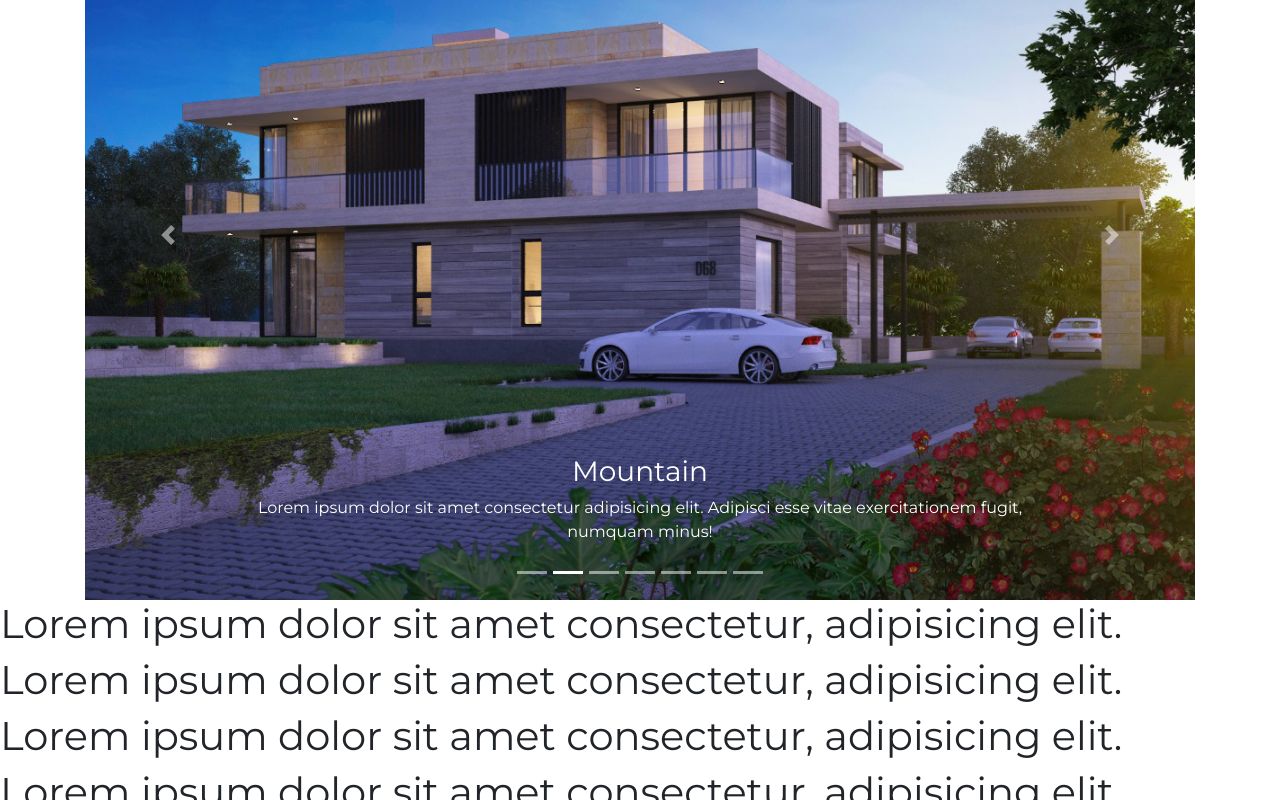
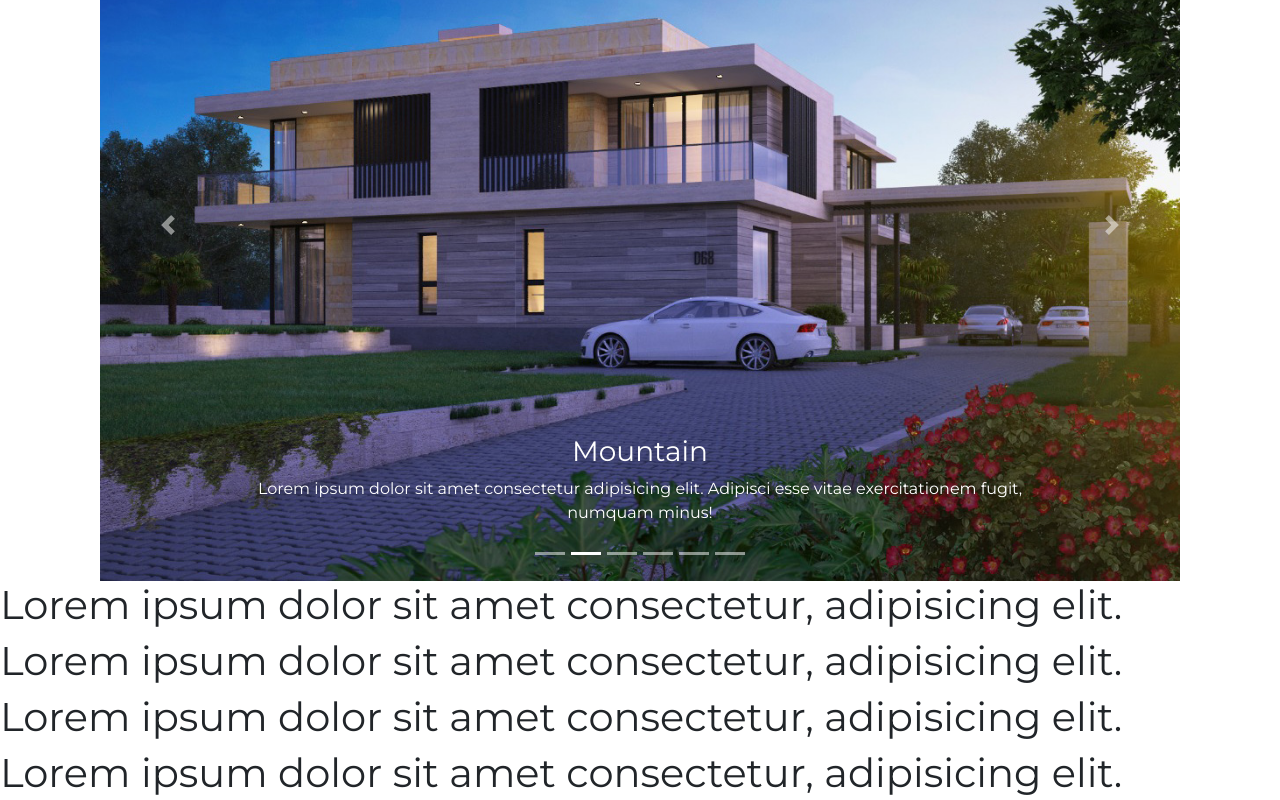
Before and after one commit to Cosmas6/Lope, a React (Create React App) app: page /designs in a window 1280 px wide. Shown: the part 1430-2230 px from the top of the page. Built offline with nearby package versions, Linux system fonts and the light colour scheme.

Commit message:
Carousel Sizing

```diff
--- a/src/components/DesignSection.js
+++ b/src/components/DesignSection.js
@@ -34,6 +34,7 @@ const Designs = () => {
         </div>
         <div className="belowtext"></div>
       </DesignPage>
+      <Container>
         <div class="container">
           <div class="carousel slide" id="main-carousel" data-ride="carousel">
             <ol class="carousel-indicators">
@@ -47,20 +48,19 @@ const Designs = () => {
               <li data-target="#main-carousel" data-slide-to="3"></li>
               <li data-target="#main-carousel" data-slide-to="4"></li>
               <li data-target="#main-carousel" data-slide-to="5"></li>
-            <li data-target="#main-carousel" data-slide-to="6"></li>
             </ol>
 
             {/* <!-- /.carousel-indicators --> */}
 
             <div class="carousel-inner">
               <div class="carousel-item active">
-              <img class="d-block img-fluid" src={plot1} alt="" />
+                <img class="d-block img-fluid container-fluid" src={plot1} alt="" />
                 <div class="carousel-caption d-none d-md-block">
                   <h1>Mountain</h1>
                 </div>
               </div>
               <div class="carousel-item">
-              <img class="d-block img-fluid" src={plot2} alt="" />
+                <img class="d-block img-fluid container-fluid" src={plot2} alt="" />
                 <div class="carousel-caption d-none d-md-block">
                   <h3>Mountain</h3>
                   <p>
@@ -70,7 +70,7 @@ const Designs = () => {
                 </div>
               </div>
               <div class="carousel-item">
-              <img class="d-block img-fluid" src={plot3} alt="" />
+                <img class="d-block img-fluid container-fluid" src={plot3} alt="" />
                 <div class="carousel-caption d-none d-md-block">
                   <h3>Mountain</h3>
                   <p>
@@ -80,7 +80,7 @@ const Designs = () => {
                 </div>
               </div>
               <div class="carousel-item">
-              <img class="d-block img-fluid" src={plot4} alt="" />
+                <img class="d-block img-fluid container-fluid" src={plot4} alt="" />
                 <div class="carousel-caption d-none d-md-block">
                   <h3>Mountain</h3>
                   <p>
@@ -90,7 +90,7 @@ const Designs = () => {
                 </div>
               </div>
               <div class="carousel-item">
-              <img class="d-block img-fluid" src={plot5} alt="" />
+                <img class="d-block img-fluid container-fluid" src={plot5} alt="" />
                 <div class="carousel-caption d-none d-md-block">
                   <h3>Mountain</h3>
                   <p>
@@ -99,8 +99,8 @@ const Designs = () => {
                   </p>
                 </div>
               </div>
-            <div class="carousel-item">
-              <img class="d-block img-fluid" src={plot6} alt="" />
+              <div class="carousel-item ">
+                <img class="d-block img-fluid container-fluid" src={plot6} alt="" />
                 <div class="carousel-caption d-none d-md-block">
                   <h3>Mountain</h3>
                   <p>
@@ -117,7 +117,7 @@ const Designs = () => {
               class="carousel-control-prev"
               data-slide="prev"
             >
-            <span class="carousel-control-prev-icon"></span>
+              <span class="carousel-control-prev-icon "></span>
               <span class="sr-only" aria-hidden="true">
                 Prev
               </span>
@@ -136,6 +136,7 @@ const Designs = () => {
           {/* <!-- /.carousel --> */}
         </div>
         {/* <!-- /.container --> */}
+      </Container>
 
       <h1>Lorem ipsum dolor sit amet consectetur, adipisicing elit.</h1>
       <h1>Lorem ipsum dolor sit amet consectetur, adipisicing elit.</h1>
@@ -209,4 +210,19 @@ const DesignPage = styled.div`
   }
 `;
 
+const Container = styled.div`
+  .carousel-inner {
+  }
+  .carousel-item {
+    img {
+      display: block;
+      height: auto;
+      max-width: 100%;
+      line-height: 5;
+      margin: auto;
+      width: 100%;
+    }
+  }
+`;
+
 export default Designs;
```
Lines whose indentation alone changed are shown as unchanged.
